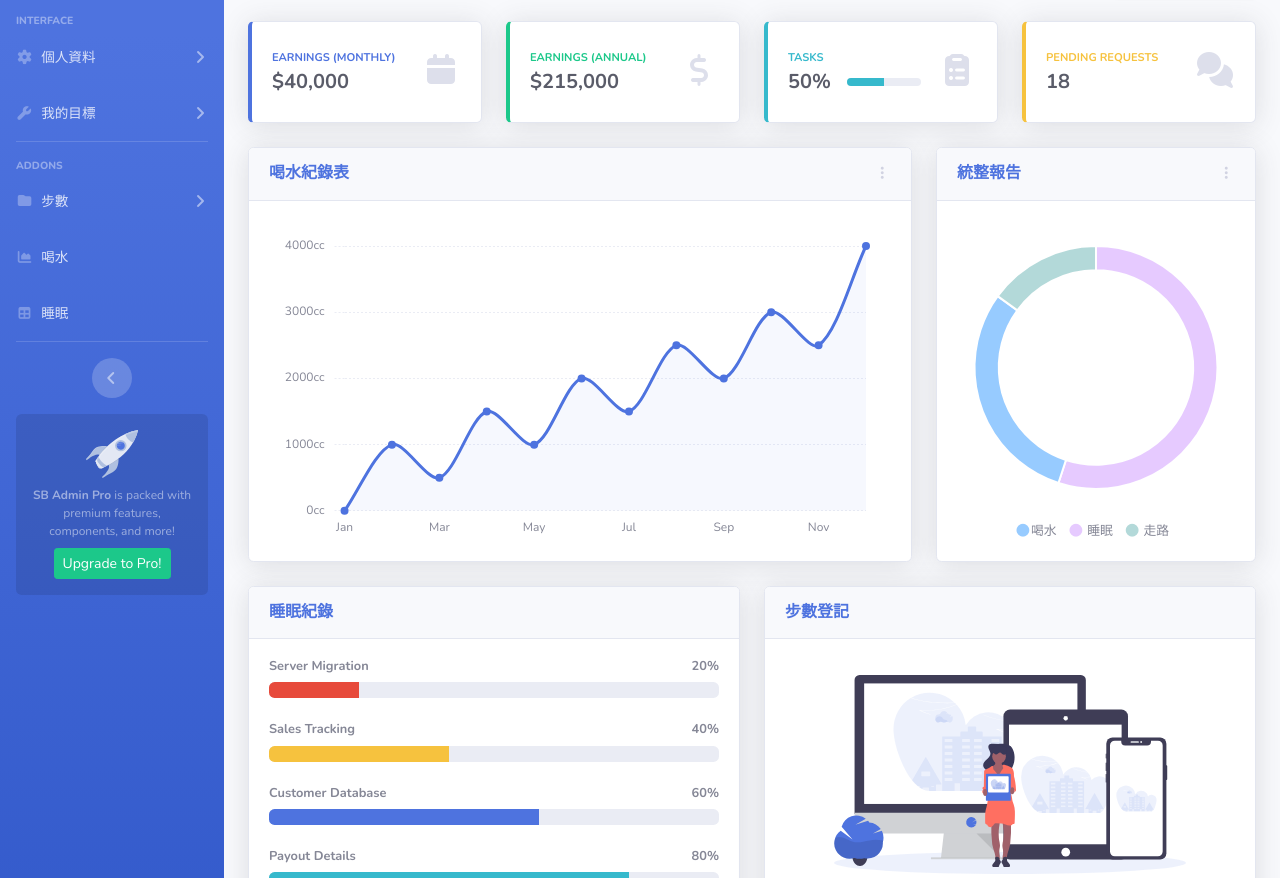
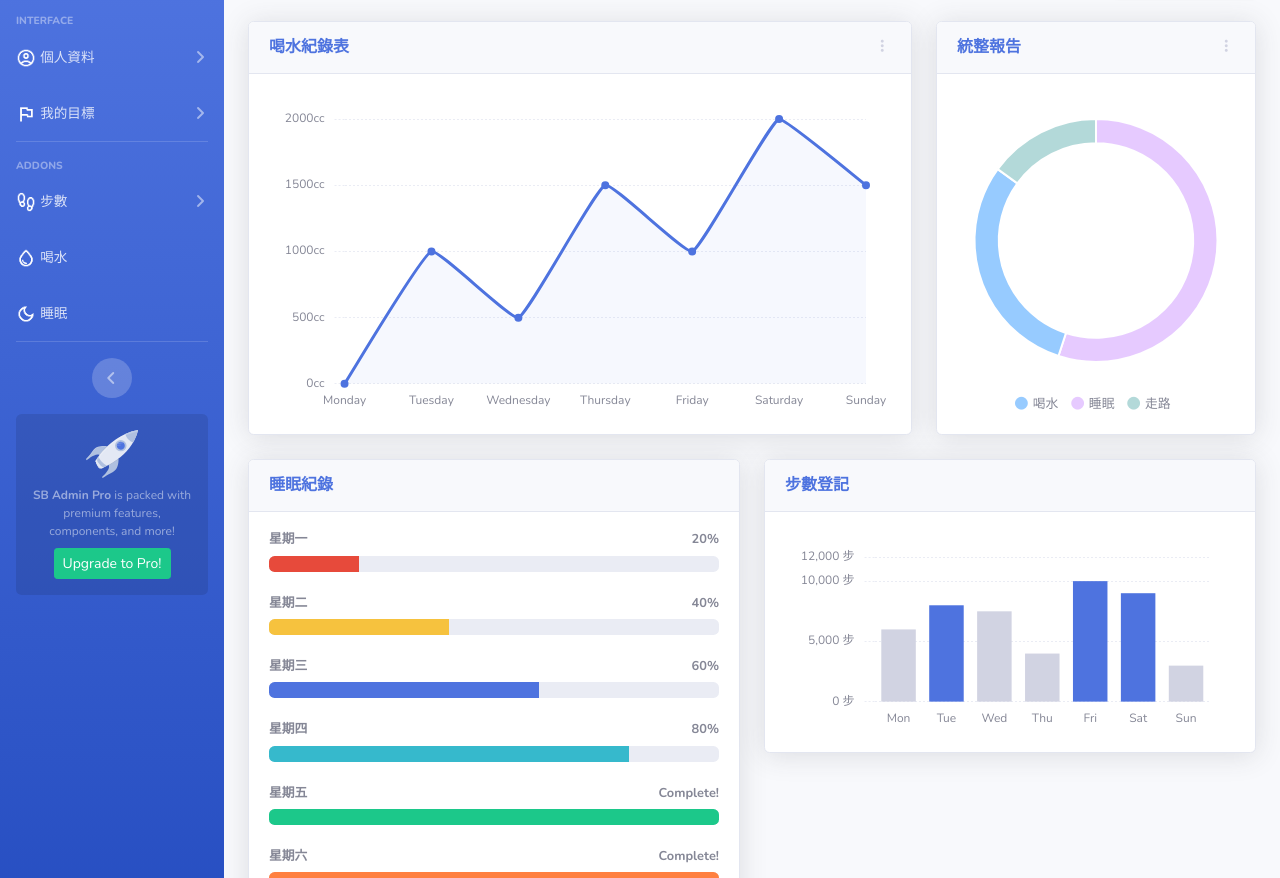
Before and after one commit to Linda-Wu0109/healthy, a website: page index.html in a window 1280 px wide. Shown: the part 131-1009 px from the top of the page. Drawn offline with nearby package versions, Linux system fonts and the light colour scheme; files whose address does not match are found by name.

Commit message:
Add files via upload

```diff
--- a/index.html
+++ b/index.html
@@ -35,7 +35,7 @@
                 <div class="sidebar-brand-icon rotate-n-15">
                     <i class="fas fa-laugh-wink"></i>
                 </div>
-                <div class="sidebar-brand-text mx-3">小助手</sup></div>
+                <div class="sidebar-brand-text mx-3">健康小助手</sup></div>
             </a>
 
             <!-- Divider -->
@@ -60,7 +60,7 @@
             <li class="nav-item">
                 <a class="nav-link collapsed" href="#" data-toggle="collapse" data-target="#collapseTwo"
                     aria-expanded="true" aria-controls="collapseTwo">
-                    <i class="fas fa-fw fa-cog"></i>
+                    <img src="img/個人資料.png" style="width: 20px; height: 20px; object-fit: cover;">
                     <span>個人資料</span>
                 </a>
                 <div id="collapseTwo" class="collapse" aria-labelledby="headingTwo" data-parent="#accordionSidebar">
@@ -76,7 +76,7 @@
             <li class="nav-item">
                 <a class="nav-link collapsed" href="#" data-toggle="collapse" data-target="#collapseUtilities"
                     aria-expanded="true" aria-controls="collapseUtilities">
-                    <i class="fas fa-fw fa-wrench"></i>
+                    <img src="img/目標.png" style="width: 20px; height: 20px; object-fit: cover;">
                     <span>我的目標</span>
                 </a>
                 <div id="collapseUtilities" class="collapse" aria-labelledby="headingUtilities"
@@ -103,7 +103,7 @@
             <li class="nav-item">
                 <a class="nav-link collapsed" href="#" data-toggle="collapse" data-target="#collapsePages"
                     aria-expanded="true" aria-controls="collapsePages">
-                    <i class="fas fa-fw fa-folder"></i>
+                    <img src="img/走路.png" style="width: 20px; height: 20px; object-fit: cover;">
                     <span>步數</span>
                 </a>
                 <div id="collapsePages" class="collapse" aria-labelledby="headingPages" data-parent="#accordionSidebar">
@@ -123,14 +123,14 @@
             <!-- Nav Item - Charts -->
             <li class="nav-item">
                 <a class="nav-link" href="charts.html">
-                    <i class="fas fa-fw fa-chart-area"></i>
+                    <img src="img/喝水.png" style="width: 20px; height: 20px; object-fit: cover;">
                     <span>喝水</span></a>
             </li>
 
             <!-- Nav Item - Tables -->
             <li class="nav-item">
                 <a class="nav-link" href="tables.html">
-                    <i class="fas fa-fw fa-table"></i>
+                    <img src="img/睡眠.png" style="width: 20px; height: 20px; object-fit: cover;">
                     <span>睡眠</span></a>
             </li>
 
@@ -371,9 +371,9 @@
                     </div>
 
                     <!-- Content Row -->
+                    <!--
                     <div class="row">
 
-                        <!-- Earnings (Monthly) Card Example -->
                         <div class="col-xl-3 col-md-6 mb-4">
                             <div class="card border-left-primary shadow h-100 py-2">
                                 <div class="card-body">
@@ -391,7 +391,6 @@
                             </div>
                         </div>
 
-                        <!-- Earnings (Monthly) Card Example -->
                         <div class="col-xl-3 col-md-6 mb-4">
                             <div class="card border-left-success shadow h-100 py-2">
                                 <div class="card-body">
@@ -409,7 +408,6 @@
                             </div>
                         </div>
 
-                        <!-- Earnings (Monthly) Card Example -->
                         <div class="col-xl-3 col-md-6 mb-4">
                             <div class="card border-left-info shadow h-100 py-2">
                                 <div class="card-body">
@@ -438,7 +436,6 @@
                             </div>
                         </div>
 
-                        <!-- Pending Requests Card Example -->
                         <div class="col-xl-3 col-md-6 mb-4">
                             <div class="card border-left-warning shadow h-100 py-2">
                                 <div class="card-body">
@@ -455,7 +452,7 @@
                                 </div>
                             </div>
                         </div>
-                    </div>
+                    </div>-->
 
                     <!-- Content Row -->
 
@@ -521,7 +518,7 @@
                                     </div>
                                     <div class="mt-4 text-center small">
                                         <span class="mr-2">
-                                           <i class="fas fa-circle" style="color: #97CBFF;"></i>喝水
+                                           <i class="fas fa-circle" style="color: #97CBFF;"></i> 喝水
                                         </span>
                                         <span class="mr-2">
                                             <i class="fas fa-circle" style="color: #E6CAFF;"></i> 睡眠
@@ -538,49 +535,70 @@
                     <!-- Content Row -->
                     <div class="row">
 
-                        <!-- Content Column -->
+                        <!-- 睡眠紀錄 -->
                         <div class="col-lg-6 mb-4">
-
-                            <!-- Project Card Example -->
                             <div class="card shadow mb-4">
                                 <div class="card-header py-3">
                                     <h6 class="m-0 font-weight-bold text-primary">睡眠紀錄</h6>
                                 </div>
                                 <div class="card-body">
-                                    <h4 class="small font-weight-bold">Server Migration <span
-                                            class="float-right">20%</span></h4>
+                                    <h4 class="small font-weight-bold">星期一 <span class="float-right">20%</span></h4>
                                     <div class="progress mb-4">
-                                        <div class="progress-bar bg-danger" role="progressbar" style="width: 20%"
-                                            aria-valuenow="20" aria-valuemin="0" aria-valuemax="100"></div>
+                                        <div class="progress-bar bg-danger" role="progressbar" style="width: 20%" aria-valuenow="20"
+                                            aria-valuemin="0" aria-valuemax="100"></div>
                                     </div>
-                                    <h4 class="small font-weight-bold">Sales Tracking <span
-                                            class="float-right">40%</span></h4>
+                                    <h4 class="small font-weight-bold">星期二 <span class="float-right">40%</span></h4>
                                     <div class="progress mb-4">
-                                        <div class="progress-bar bg-warning" role="progressbar" style="width: 40%"
-                                            aria-valuenow="40" aria-valuemin="0" aria-valuemax="100"></div>
+                                        <div class="progress-bar bg-warning" role="progressbar" style="width: 40%" aria-valuenow="40"
+                                            aria-valuemin="0" aria-valuemax="100"></div>
                                     </div>
-                                    <h4 class="small font-weight-bold">Customer Database <span
-                                            class="float-right">60%</span></h4>
+                                    <h4 class="small font-weight-bold">星期三 <span class="float-right">60%</span></h4>
                                     <div class="progress mb-4">
-                                        <div class="progress-bar" role="progressbar" style="width: 60%"
-                                            aria-valuenow="60" aria-valuemin="0" aria-valuemax="100"></div>
+                                        <div class="progress-bar" role="progressbar" style="width: 60%" aria-valuenow="60" aria-valuemin="0"
+                                            aria-valuemax="100"></div>
                                     </div>
-                                    <h4 class="small font-weight-bold">Payout Details <span
-                                            class="float-right">80%</span></h4>
+                                    <h4 class="small font-weight-bold">星期四 <span class="float-right">80%</span></h4>
                                     <div class="progress mb-4">
-                                        <div class="progress-bar bg-info" role="progressbar" style="width: 80%"
-                                            aria-valuenow="80" aria-valuemin="0" aria-valuemax="100"></div>
+                                        <div class="progress-bar bg-info" role="progressbar" style="width: 80%" aria-valuenow="80"
+                                            aria-valuemin="0" aria-valuemax="100"></div>
                                     </div>
-                                    <h4 class="small font-weight-bold">Account Setup <span
-                                            class="float-right">Complete!</span></h4>
+                                    <h4 class="small font-weight-bold">星期五 <span class="float-right">Complete!</span></h4>
+                                    <div class="progress mb-4">
+                                        <div class="progress-bar bg-success" role="progressbar" style="width: 100%" aria-valuenow="100"
+                                            aria-valuemin="0" aria-valuemax="100"></div>
+                                    </div>
+                                    <h4 class="small font-weight-bold">星期六 <span class="float-right">Complete!</span></h4>
+                                    <div class="progress mb-4">
+                                        <div class="progress-bar" style="width: 100%; background-color: #FF8040" role="progressbar" style="width: 100%" aria-valuenow="100"
+                                            aria-valuemin="0" aria-valuemax="100"></div>
+                                    </div>
+                                    <h4 class="small font-weight-bold">星期日 <span class="float-right">Complete!</span></h4>
                                     <div class="progress">
-                                        <div class="progress-bar bg-success" role="progressbar" style="width: 100%"
-                                            aria-valuenow="100" aria-valuemin="0" aria-valuemax="100"></div>
+                                        <div class="progress-bar" style="width: 100%; background-color: #C07AB8" role="progressbar" style="width: 100%" aria-valuenow="100"
+                                            aria-valuemin="0" aria-valuemax="100"></div>
                                     </div>
                                 </div>
                             </div>
+                        </div>
+
+                        <!-- 步數登記 -->
+                        <div class="col-lg-6 mb-4">
+                            <div class="card shadow mb-4">
+                                <div class="card-header py-3">
+                                    <h6 class="m-0 font-weight-bold text-primary">步數登記</h6>
+                                </div>
+                                <div class="card-body">
+                                    <!-- 步數直條圖，限制高度 -->
+                                    <div>
+                                        <canvas id="stepBarChart" width="600" height="200"></canvas>
+                                    </div>
+                                </div>
+                            </div>
+                        </div>
+                    </div>
 
                             <!-- Color System -->
+                             <!----
                             <div class="row">
                                 <div class="col-lg-6 mb-4">
                                     <div class="card bg-primary text-white shadow">
@@ -650,28 +668,12 @@
 
                         </div>
 
-                        <div class="col-lg-6 mb-4">
+                        <div class="col-lg-6 mb-4">--->
 
-                            <!-- Illustrations -->
-                            <div class="card shadow mb-4">
-                                <div class="card-header py-3">
-                                    <h6 class="m-0 font-weight-bold text-primary">步數登記</h6>
-                                </div>
-                                <div class="card-body">
-                                    <div class="text-center">
-                                        <img class="img-fluid px-3 px-sm-4 mt-3 mb-4" style="width: 25rem;"
-                                            src="img/undraw_posting_photo.svg" alt="...">
-                                    </div>
-                                    <p>Add some quality, svg illustrations to your project courtesy of <a
-                                            target="_blank" rel="nofollow" href="https://undraw.co/">unDraw</a>, a
-                                        constantly updated collection of beautiful svg images that you can use
-                                        completely free and without attribution!</p>
-                                    <a target="_blank" rel="nofollow" href="https://undraw.co/">Browse Illustrations on
-                                        unDraw &rarr;</a>
-                                </div>
-                            </div>
+
 
                             <!-- Approach -->
+                             <!----
                             <div class="card shadow mb-4">
                                 <div class="card-header py-3">
                                     <h6 class="m-0 font-weight-bold text-primary">Development Approach</h6>
@@ -683,7 +685,7 @@
                                     <p class="mb-0">Before working with this theme, you should become familiar with the
                                         Bootstrap framework, especially the utility classes.</p>
                                 </div>
-                            </div>
+                            </div>--->
 
                         </div>
                     </div>
@@ -751,6 +753,7 @@
     <!-- Page level custom scripts -->
     <script src="js/demo/chart-area-demo.js"></script>
     <script src="js/demo/chart-pie-demo.js"></script>
+     <script src="js/demo/chart-walk-demo.js"></script>
 
 </body>
 
--- a/js/demo/chart-area-demo.js
+++ b/js/demo/chart-area-demo.js
@@ -32,10 +32,10 @@ var ctx = document.getElementById("myAreaChart");
 var myLineChart = new Chart(ctx, {
   type: 'line',
   data: {
-    labels: ["Jan", "Feb", "Mar", "Apr", "May", "Jun", "Jul", "Aug", "Sep", "Oct", "Nov", "Dec"],
+    labels: ["Monday", "Tuesday", "Wednesday", "Thursday", "Friday", "Saturday", "Sunday"],
     datasets: [{
       label: "Earnings",
-      lineTension: 0.3,
+      lineTension: 0.1,
       backgroundColor: "rgba(78, 115, 223, 0.05)",
       borderColor: "rgba(78, 115, 223, 1)",
       pointRadius: 3,
@@ -46,7 +46,7 @@ var myLineChart = new Chart(ctx, {
       pointHoverBorderColor: "rgba(78, 115, 223, 1)",
       pointHitRadius: 10,
       pointBorderWidth: 2,
-      data: [0, 10000, 5000, 15000, 10000, 20000, 15000, 25000, 20000, 30000, 25000, 40000],
+      data: [0, 10000, 5000, 15000, 10000, 20000, 15000],
     }],
   },
   options: {
@@ -110,7 +110,7 @@ var myLineChart = new Chart(ctx, {
       callbacks: {
         label: function(tooltipItem, chart) {
           var datasetLabel = chart.datasets[tooltipItem.datasetIndex].label || '';
-          return datasetLabel + ': ' + number_format(tooltipItem.yLabel);
+          return datasetLabel + ': ' + number_format(tooltipItem.yLabel / 10);
         }
       }
     }
--- /dev/null
+++ b/js/demo/chart-walk-demo.js
@@ -0,0 +1,113 @@
+// Set default font family and font color to mimic Bootstrap's default styling
+Chart.defaults.global.defaultFontFamily = 'Nunito', '-apple-system,system-ui,BlinkMacSystemFont,"Segoe UI",Roboto,"Helvetica Neue",Arial,sans-serif';
+Chart.defaults.global.defaultFontColor = '#858796';
+
+// 自訂格式化函數（模仿 SB Admin 2 的格式用）
+function number_format(number, decimals, dec_point, thousands_sep) {
+  number = (number + '').replace(',', '').replace(' ', '');
+  var n = !isFinite(+number) ? 0 : +number,
+    prec = !isFinite(+decimals) ? 0 : Math.abs(decimals),
+    sep = (typeof thousands_sep === 'undefined') ? ',' : thousands_sep,
+    dec = (typeof dec_point === 'undefined') ? '.' : dec_point,
+    s = '',
+    toFixedFix = function (n, prec) {
+      var k = Math.pow(10, prec);
+      return '' + Math.round(n * k) / k;
+    };
+  s = (prec ? toFixedFix(n, prec) : '' + Math.round(n)).split('.');
+  if (s[0].length > 3) {
+    s[0] = s[0].replace(/\B(?=(?:\d{3})+(?!\d))/g, sep);
+  }
+  if ((s[1] || '').length < prec) {
+    s[1] = s[1] || '';
+    s[1] += new Array(prec - s[1].length + 1).join('0');
+  }
+  return s.join(dec);
+}
+
+// 📌 等整個頁面載入後再執行 chart 渲染
+document.addEventListener("DOMContentLoaded", function () {
+  // 步數資料
+  const stepLabels = ['Mon', 'Tue', 'Wed', 'Thu', 'Fri', 'Sat', 'Sun'];
+  const stepData = [6000, 8000, 7500, 4000, 10000, 9000, 3000];
+  const goal = 8000;
+  const barColors = stepData.map(v => v >= goal ? '#4e73df' : '#d1d3e2');
+
+  // 畫出直條圖
+  const ctx = document.getElementById("stepBarChart");
+  new Chart(ctx, {
+    type: 'bar',
+    data: {
+      labels: stepLabels,
+      datasets: [{
+        label: "步數",
+        backgroundColor: barColors,
+        hoverBackgroundColor: "#2e59d9",
+        borderColor: "#4e73df",
+        data: stepData,
+      }],
+    },
+    options: {
+      maintainAspectRatio: false,
+      layout: {
+        padding: {
+          left: 10,
+          right: 25,
+          top: 25,
+          bottom: 0
+        }
+      },
+      scales: {
+        xAxes: [{
+          gridLines: {
+            display: false,
+            drawBorder: false
+          },
+          ticks: {
+            maxTicksLimit: 7
+          },
+          maxBarThickness: 40
+        }],
+        yAxes: [{
+          ticks: {
+            min: 0,
+            max: 12000,
+            maxTicksLimit: 6,
+            padding: 10,
+            callback: function (value) {
+              return number_format(value) + ' 步';
+            }
+          },
+          gridLines: {
+            color: "rgb(234, 236, 244)",
+            zeroLineColor: "rgb(234, 236, 244)",
+            drawBorder: false,
+            borderDash: [2],
+            zeroLineBorderDash: [2]
+          }
+        }]
+      },
+      legend: {
+        display: false
+      },
+      tooltips: {
+        backgroundColor: "rgb(255,255,255)",
+        bodyFontColor: "#858796",
+        titleMarginBottom: 10,
+        titleFontColor: '#6e707e',
+        titleFontSize: 14,
+        borderColor: '#dddfeb',
+        borderWidth: 1,
+        xPadding: 15,
+        yPadding: 15,
+        displayColors: false,
+        caretPadding: 10,
+        callbacks: {
+          label: function (tooltipItem, chart) {
+            return '步數：' + number_format(tooltipItem.yLabel);
+          }
+        }
+      }
+    }
+  }); // ← 關閉 Chart() 的呼叫
+});   // ← 關閉 DOMContentLoaded 的事件
```
Also changed, not shown: img/個人資料.png (added), img/喝水.png (added), img/目標.png (added), img/睡眠.png (added), img/走路.png (added).
